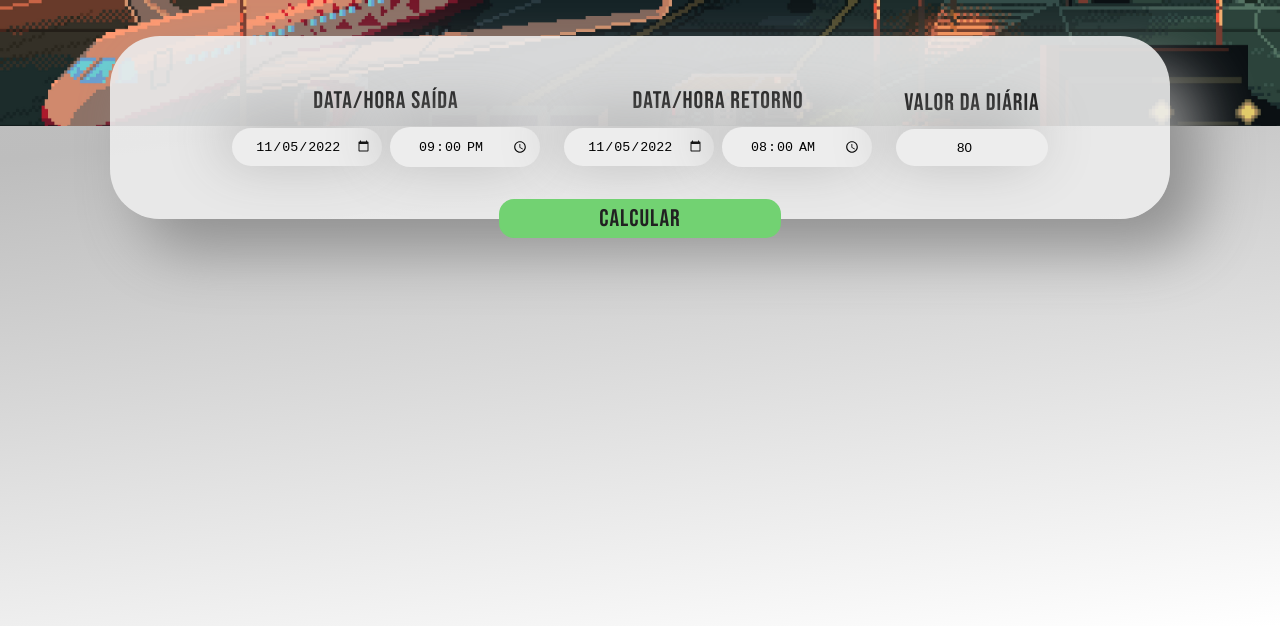
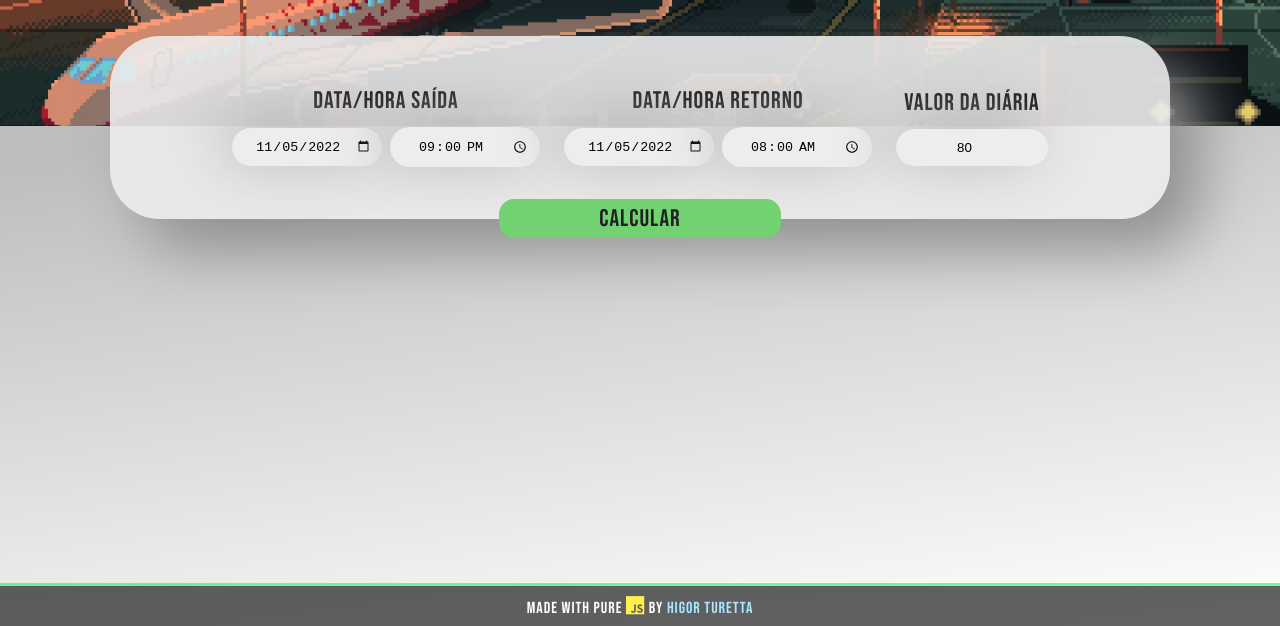
Before and after one commit to HigorTuretta/CalcPrestacao, a website built with Vite: page index.html in a window 1280 px wide. Shown: the part 174-800 px from the top of the page. Built offline with nearby package versions, Linux system fonts and the light colour scheme.

Commit message:
Footer implemented.

```diff
--- a/index.html
+++ b/index.html
@@ -4,6 +4,7 @@
 <head>
   <meta charset="UTF-8" />
   <link rel="shortcut icon" href="/airplane.png" type="image/x-icon">
+  <script src="https://kit.fontawesome.com/5b242c111d.js" crossorigin="anonymous"></script>
   <meta name="viewport" content="width=device-width, initial-scale=1.0" />
   <title>Calculadora de Diárias</title>
 </head>
@@ -41,6 +42,17 @@
       <h1 class="result" id="total-diarias"></h1>
       <h1 class="result" id="valor-total"></h1>
     </div>
+
+    <footer>
+      <div class="footer-top">
+          <div class="footer-content">
+              Made with pure <i class="fab fa-js"> </i> by <a target="_blank"
+                  href="https://github.com/HigorTuretta/vanillaJS-calculator">Higor
+                  Turetta</a>
+          </div>
+      </div>
+  </footer>
+
     <script type="module" src="/main.js"></script>
   </section>
 </body>
--- a/style.css
+++ b/style.css
@@ -22,6 +22,7 @@ body {
   display: flex;
   flex-direction: column;
   align-items: center;
+  height: 100vh;
 }
 
 .result-area{
@@ -46,6 +47,41 @@ body {
 .result:last-of-type{
   padding-bottom: 20px;
 }
+
+footer{
+  margin-top: auto;
+  display: flex;
+  justify-content: center;
+  align-items: center;
+  flex-direction: column;
+  width: 100%;
+
+}
+
+.footer-top{
+  display: flex;
+  justify-content: center;
+  align-items: center;
+  background-color: rgba(0, 0, 0, 0.611);
+  width: 100%;
+  height: 40px;
+  box-shadow: 0px -3px 0 rgba(5, 255, 76, 0.566);
+}
+.footer-content{
+  color: white;
+  font-family: "Bebas Neue", cursive;
+  letter-spacing: 1px;
+}
+.footer-content a{
+  text-decoration: none;
+  color: rgb(169, 232, 255);
+}
+.footer-content i{
+  color: rgb(255, 240, 75);
+  font-size: 1.3rem;
+}
+
+
 @media screen and (max-width: 600px) {
   .result {
     font-size: 1.7rem;
```
